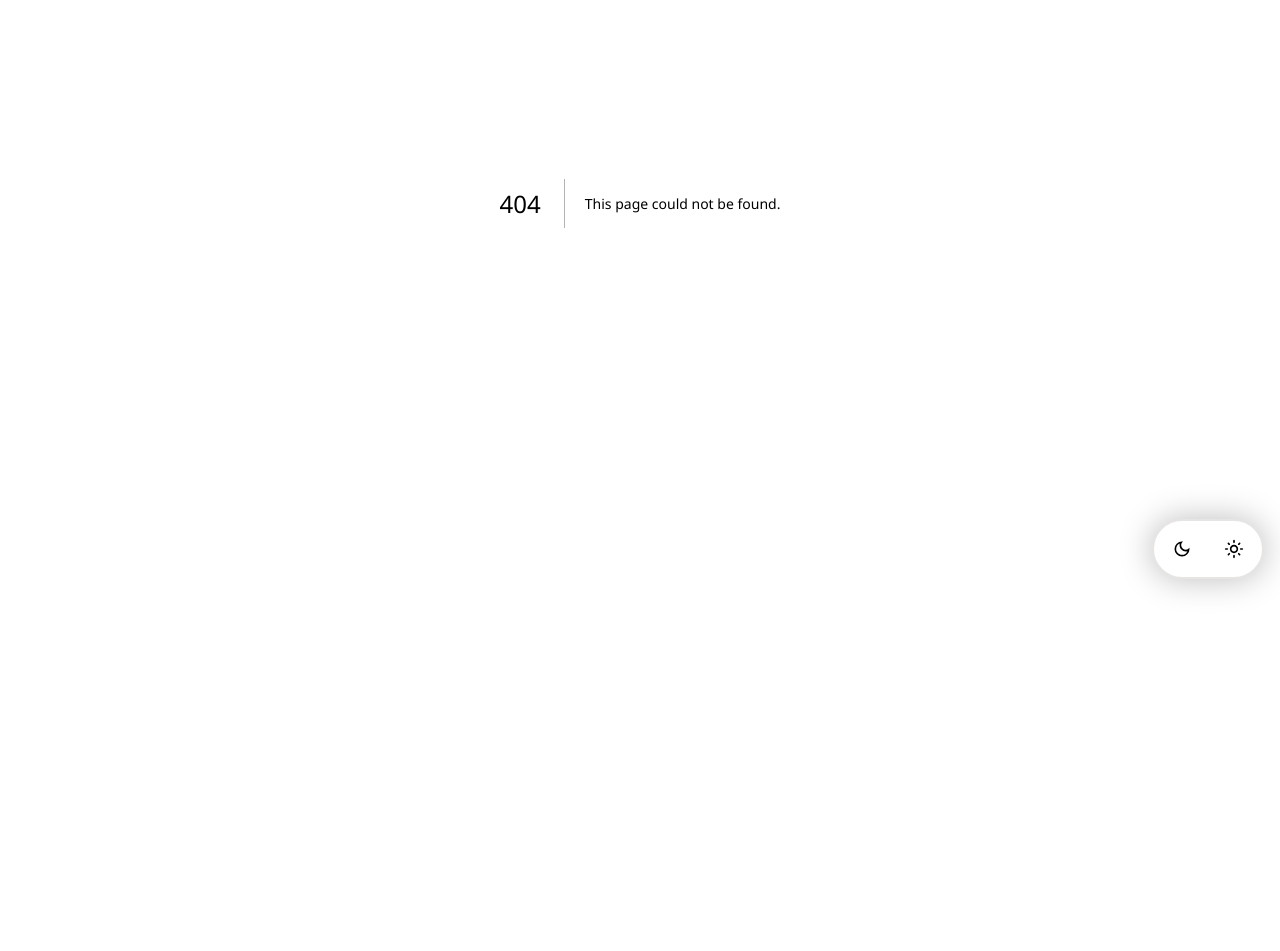
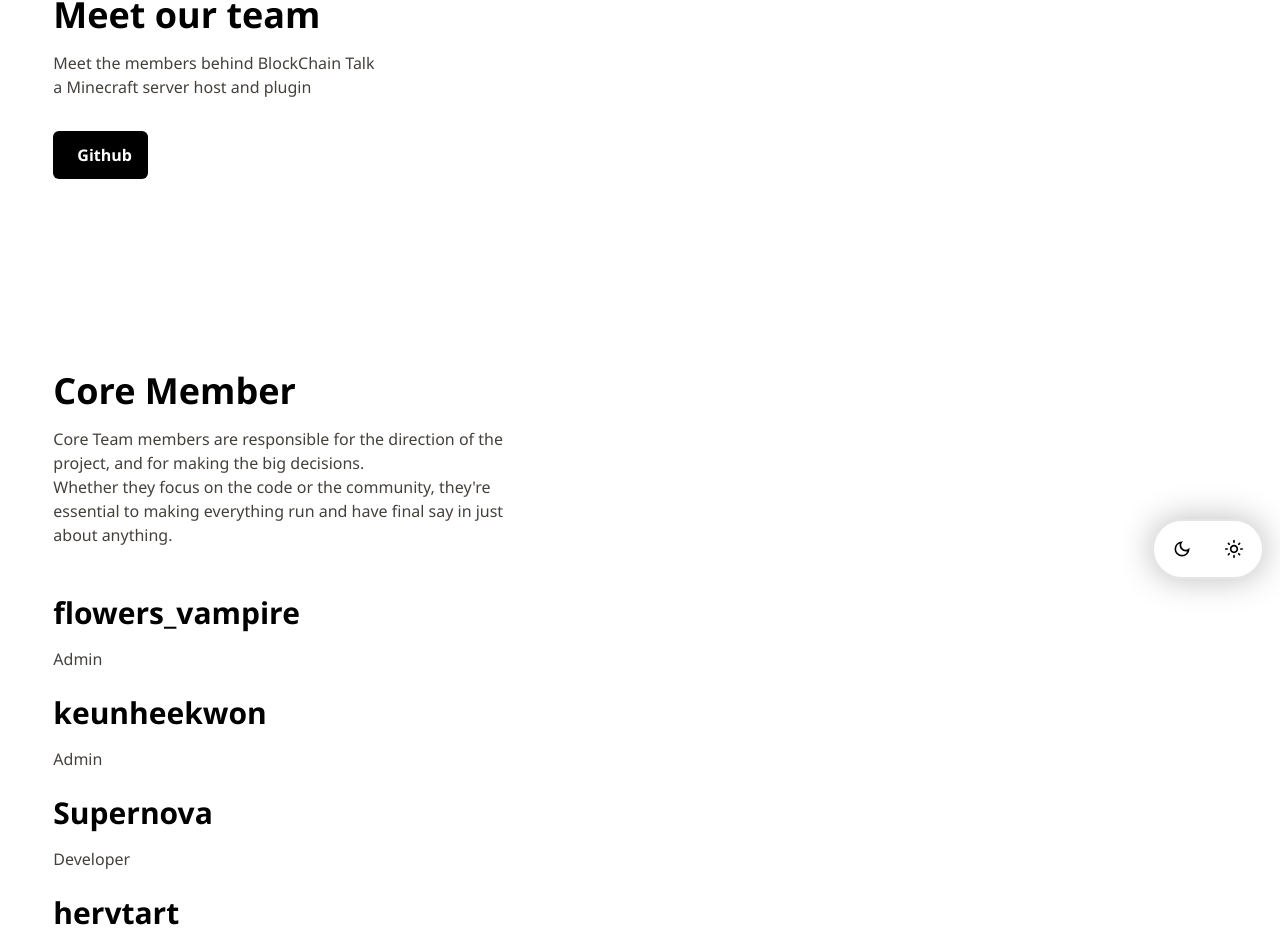
Before and after one commit to qwer71714/blockchain, a Next.js app: page /Pages/Team in a window 1280 px wide. Before the commit this address had no page. Shown: the part 197-1148 px from the top of the page. Before the commit the page ends 800 px from the top, so only its background shows below. Built offline with nearby package versions, Linux system fonts and the light colour scheme.

Commit message:
우리 팀 소개와 가입하는 창 새로 만듬 별로인거 같으면 회의하죠
별로인거 같으면 회의핮

```diff
--- /dev/null
+++ b/app/Pages/Team/Modules/Integration.tsx
@@ -0,0 +1,25 @@
+import React from "react";
+import Join from "./Introduction/Join";
+import Meet from "./Introduction/Meet";
+import Member from "./Introduction/Member";
+
+export default function Integration() {
+  return (
+    <div>
+      <div className="pt-48">
+        <Meet />
+      </div>
+      <div className="pt-48">
+        <Member />
+      </div>
+      <div className="pt-48">
+        <Join />
+      </div>
+      <br />
+      <br />
+      <br />
+      <br />
+      <br />
+    </div>
+  );
+}
--- /dev/null
+++ b/app/Pages/Team/Modules/Introduction/Join.tsx
@@ -0,0 +1,26 @@
+import React from "react";
+import Image from "next/image";
+import BCcom from "@/public/images/BC-Connections.png";
+import Button from "@/app/components/Button";
+
+export default function Join() {
+  return (
+    <div className="flex items-center">
+      <div className="w-5/12">
+        <h1 className="text-4xl font-bold">Join our team</h1>
+        <p className="mt-4 text-base text-stone-700 dark:text-stone-300">
+        Join the BlockChain Talk
+        <br />
+        We host Minecraft server and make plugins
+        </p>
+        <div className="mt-8">
+        <a href="https://discord.gg/xdku5sEA">
+                <Button>
+                  <p className="pl-2 text-base">Join</p>
+                </Button>
+              </a>
+        </div>
+      </div>
+    </div>
+  );
+}
--- /dev/null
+++ b/app/Pages/Team/Modules/Introduction/Meet.tsx
@@ -0,0 +1,26 @@
+import React from "react";
+import Image from "next/image";
+import BCcom from "@/public/images/BC-Connections.png";
+import Button from "@/app/components/Button";
+
+export default function Meet() {
+  return (
+    <div className="flex items-center">
+      <div className="w-5/12">
+        <h1 className="text-4xl font-bold">Meet our team</h1>
+        <p className="mt-4 text-base text-stone-700 dark:text-stone-300">
+          Meet the members behind BlockChain Talk
+        <br />
+        a Minecraft server host and plugin
+        </p>
+        <div className="mt-8">
+        <a href="https://github.com/qwer71714">
+            <Button>
+                <p className="pl-2 text-base">Github</p>
+            </Button>
+        </a>
+        </div>
+      </div>
+    </div>
+  );
+}
--- /dev/null
+++ b/app/Pages/Team/Modules/Introduction/Member.tsx
@@ -0,0 +1,34 @@
+import React from "react";
+import Image from "next/image";
+import BCcom from "@/public/images/BC-Connections.png";
+import Button from "@/app/components/Button";
+
+export default function Member() {
+  return (
+    <div className="flex items-center">
+      <div className="w-5/12">
+        <h1 className="text-4xl font-bold">Core Member</h1>
+        <p className="mt-4 text-base text-stone-700 dark:text-stone-300">
+        Core Team members are responsible for the direction of the project, and for making the big decisions.
+        <br />
+        Whether they focus on the code or the community, they're essential to making everything run and have final say in just about anything.
+        </p>
+        <br />
+        <br />
+        <div>
+            <h1 className="text-3xl font-bold">flowers_vampire</h1>
+            <p className="mt-4 text-base text-stone-700 dark:text-stone-300">Admin</p>
+            <br />
+            <h1 className="text-3xl font-bold">keunheekwon</h1>
+            <p className="mt-4 text-base text-stone-700 dark:text-stone-300">Admin</p>
+            <br />
+            <h1 className="text-3xl font-bold">Supernova</h1>
+            <p className="mt-4 text-base text-stone-700 dark:text-stone-300">Developer</p>
+            <br />
+            <h1 className="text-3xl font-bold">hervtart</h1>
+            <p className="mt-4 text-base text-stone-700 dark:text-stone-300">Partner</p>
+        </div>
+      </div>
+    </div>
+  );
+}
--- /dev/null
+++ b/app/Pages/Team/page.tsx
@@ -0,0 +1,15 @@
+import React from "react";
+import Integration from "./Modules/Integration";
+
+export default function page() {
+  return (
+    <main className="dark:bg-black">
+      <section className="container m-auto w-11/12">
+        <div>
+          {/* 내용이 길어질것 같아 모듈화방식으로함*/}
+          <Integration />
+        </div>
+      </section>
+    </main>
+  );
+}
--- a/app/components/Never/Menu.tsx
+++ b/app/components/Never/Menu.tsx
@@ -56,6 +56,7 @@
           <NavLink href="/Pages/Docs">Docs</NavLink>
           <NavLink href="/Pages/Minecraft">Minecraft</NavLink>
           <NavLink href="/Pages/Recruitment">Recruitment</NavLink>
+          <NavLink href="/Pages/Team">Team</NavLink>
         </ul>
       </div>
     </div>
```
